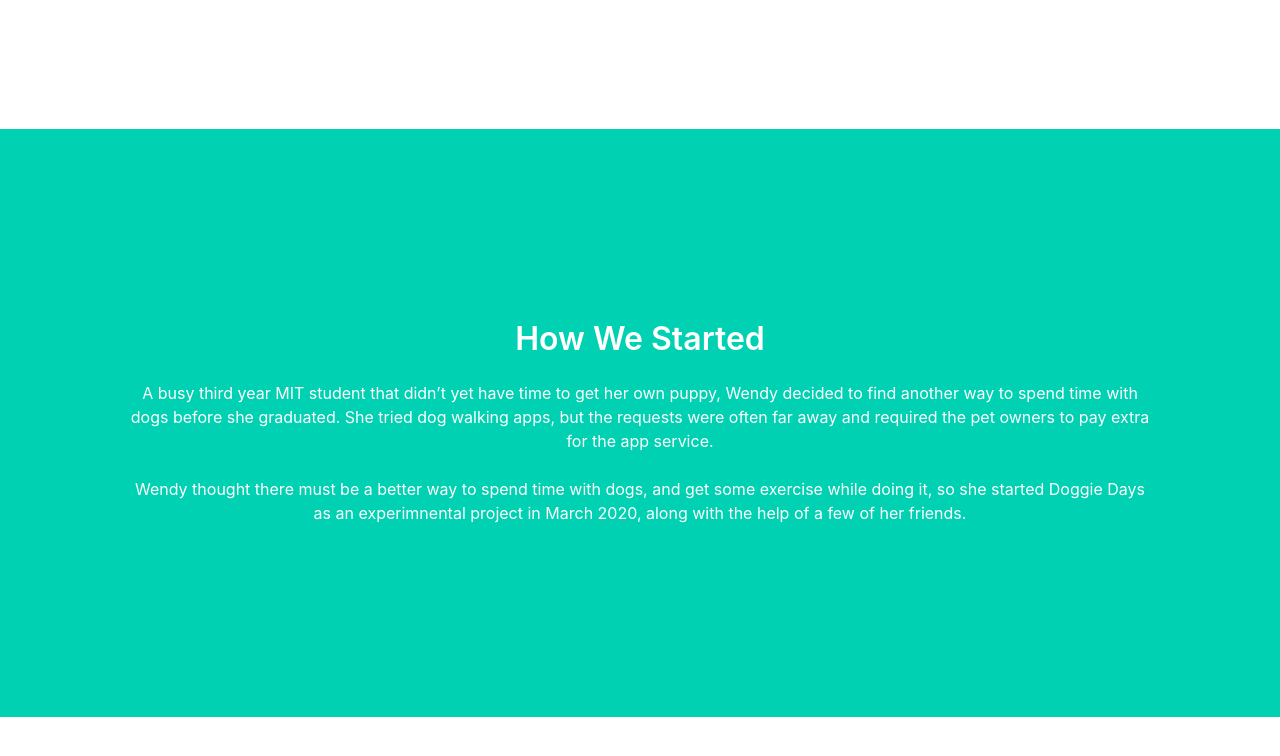
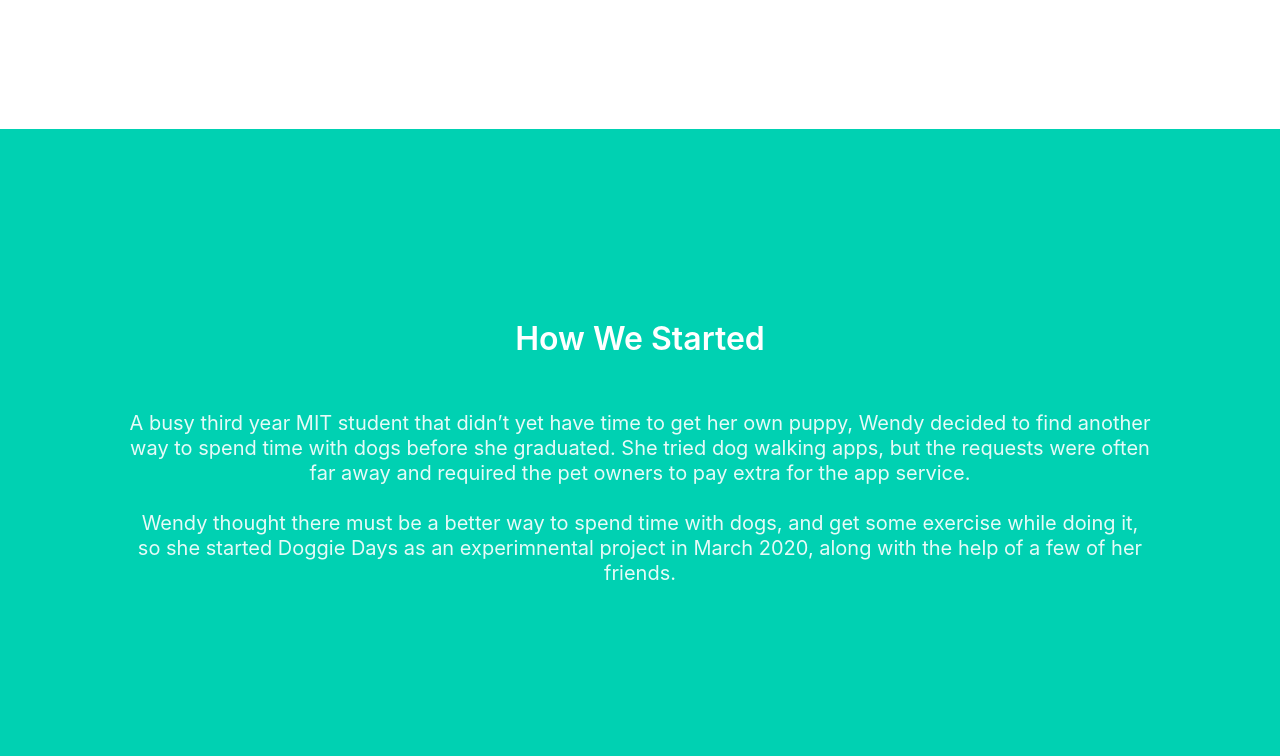
Before and after one commit to wtratt/doggiedays, a plain HTML site: page about.html in a window 1280 px wide. Shown: the part 1203-1959 px from the top of the page. Before the commit the page ends 1920 px from the top, so only its background shows below. Drawn offline with nearby package versions, Linux system fonts and the light colour scheme.

Commit message:
style update

```diff
--- a/about.html
+++ b/about.html
@@ -118,7 +118,8 @@
             <h1 class="title">
                 How We Started
             </h1>
-            <p>
+            <h2 class="subtitle">
+                <br><br>
                 A busy third year MIT student that didn’t yet have time to get her own puppy, Wendy decided to find another
                 way to spend time with dogs before she graduated. She tried dog walking apps, but the requests were often
                 far away and required the pet owners to pay extra for the app service.
@@ -126,8 +127,7 @@
                 Wendy thought there must be a better way to spend time with dogs, and get some exercise while doing it,
                 so she started Doggie Days as an experimnental project in March 2020, along with the help of a few of
                 her friends.
-
-            </p>
+            </h2>
         </div>
       </div>
     </div>
```
